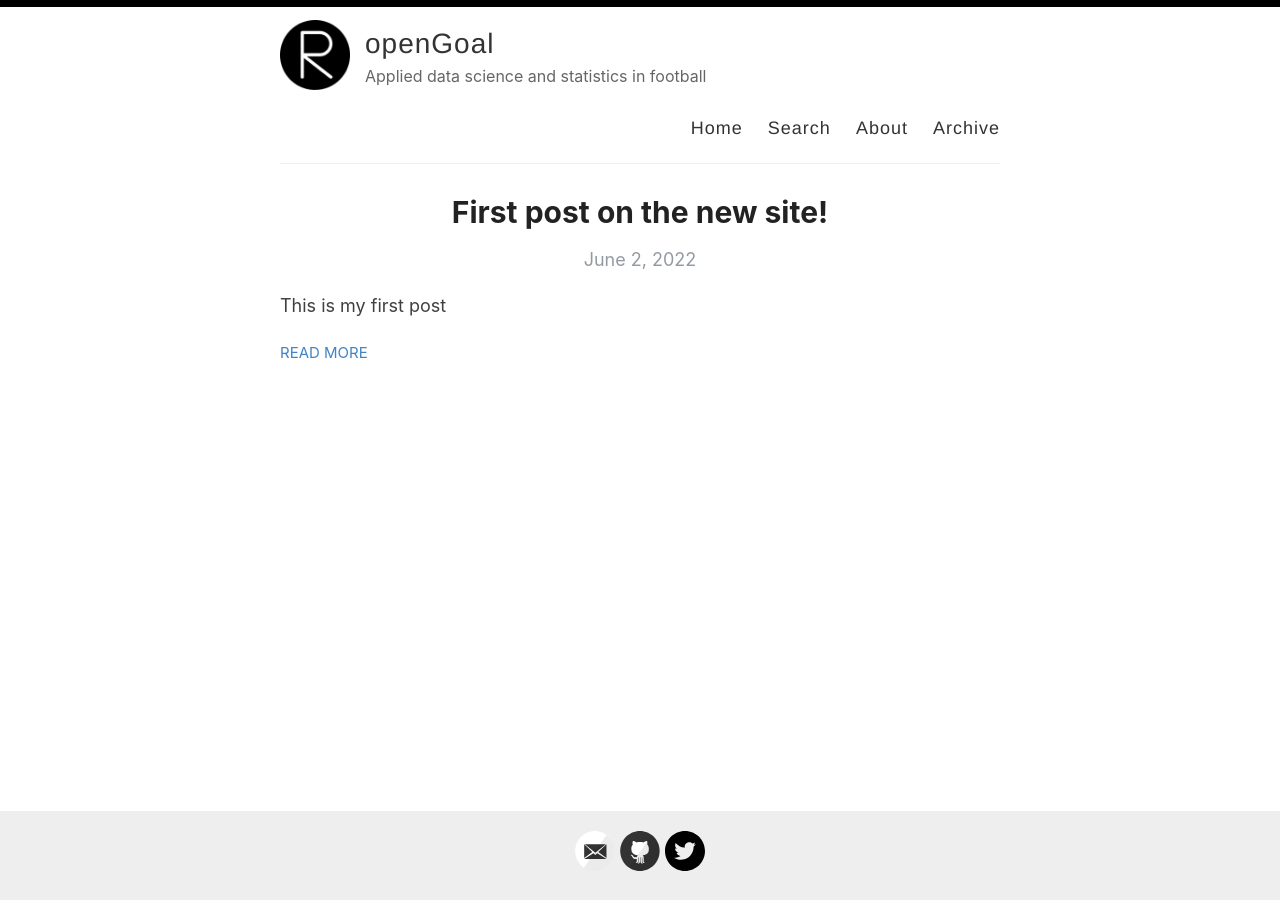
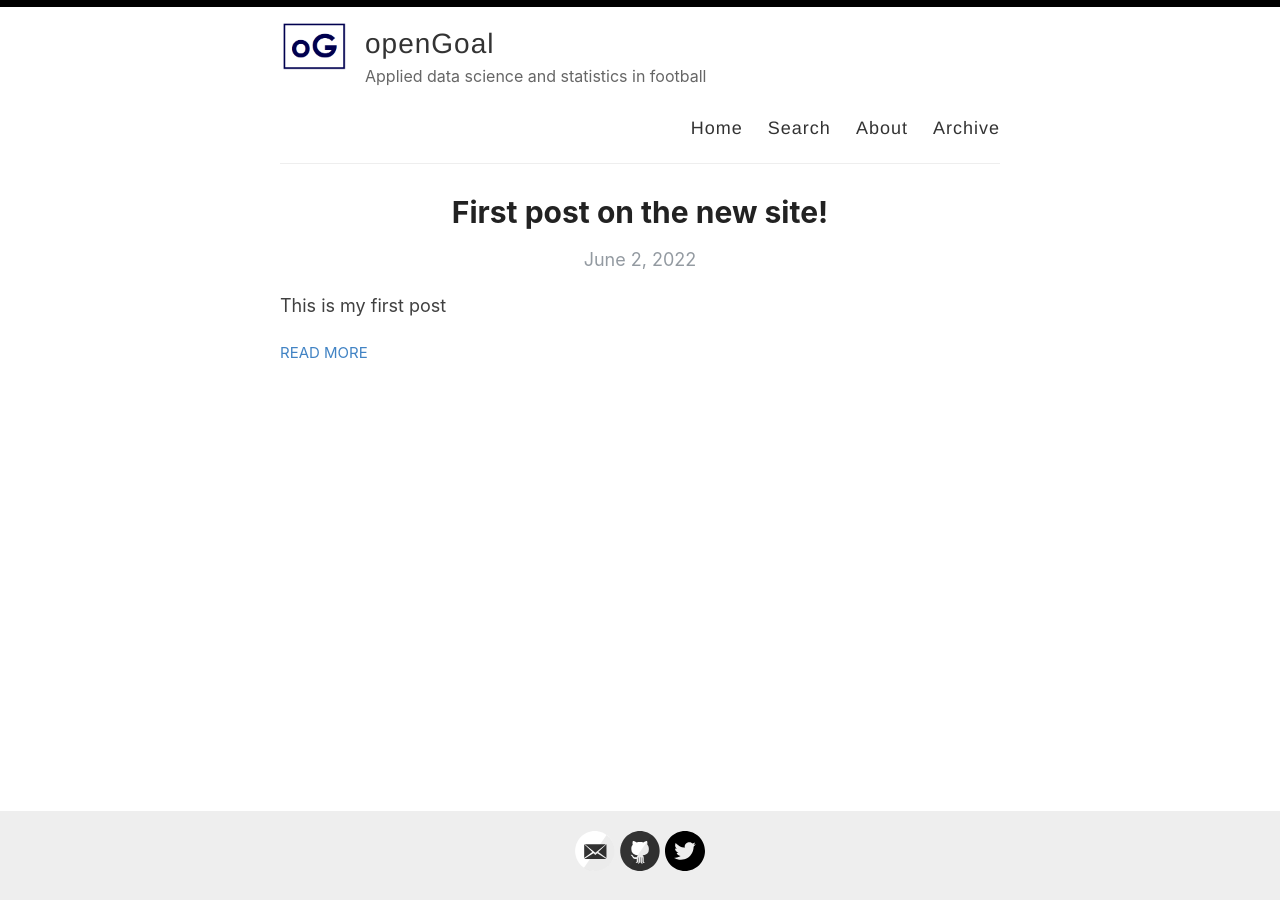
Before and after one commit to opengoalapp/opengoalapp.github.io, a Jekyll site: the page built from index.html, in a window 1280 px wide. Built offline with Jekyll 4.4.1, drawn with Linux system fonts in a browser that asks for light colours; the list of posts is cut into pages by our own code.

Commit message:
Update _config.yml

```diff
--- a/_config.yml
+++ b/_config.yml
@@ -12,7 +12,7 @@ author: Charles William
 description: Applied data science and statistics in football
 
 # URL of your avatar or profile pic (you could use your GitHub profile pic)
-avatar: /images/reverie.png
+avatar: /images/og.png
 
 #
 # Flags below are optional
```
